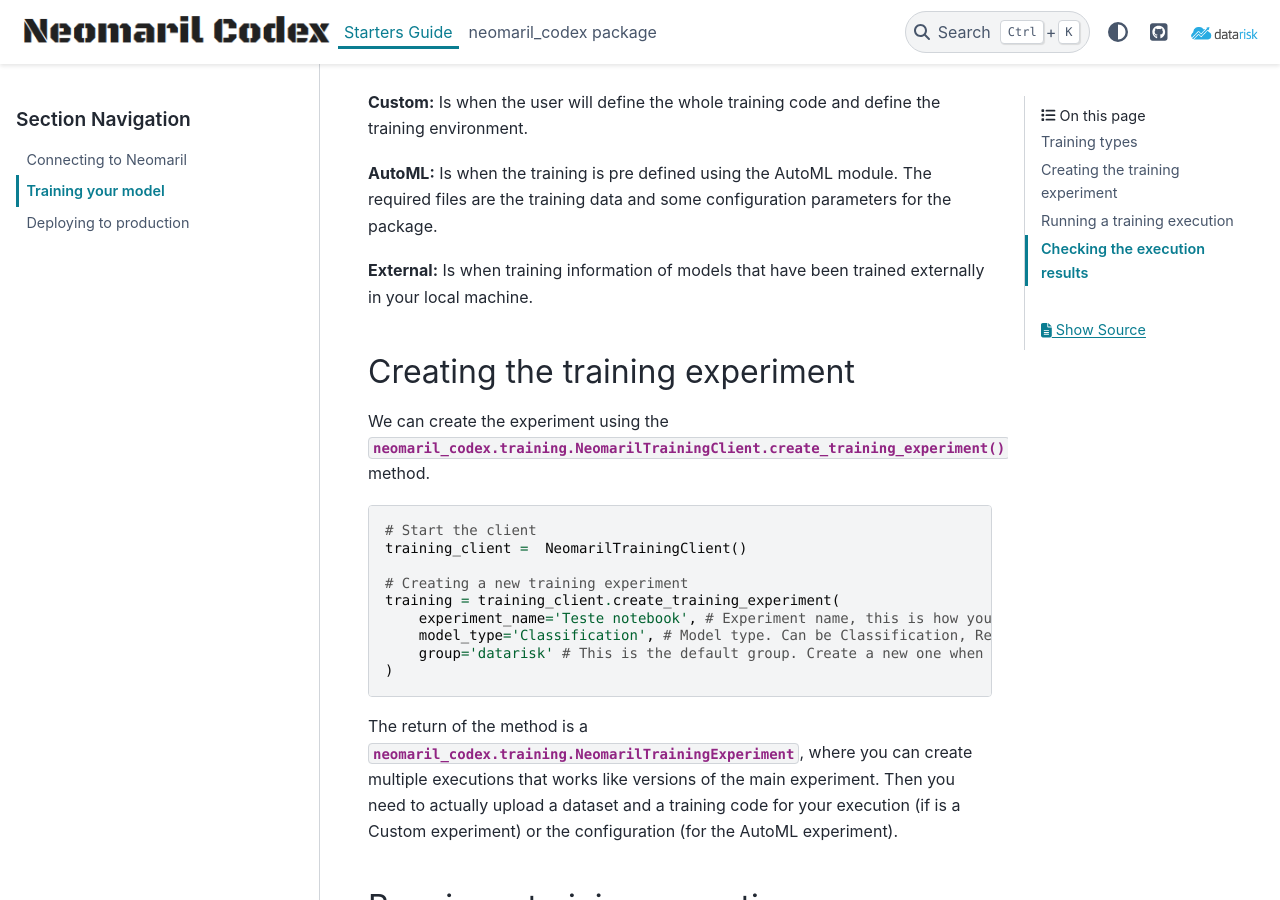
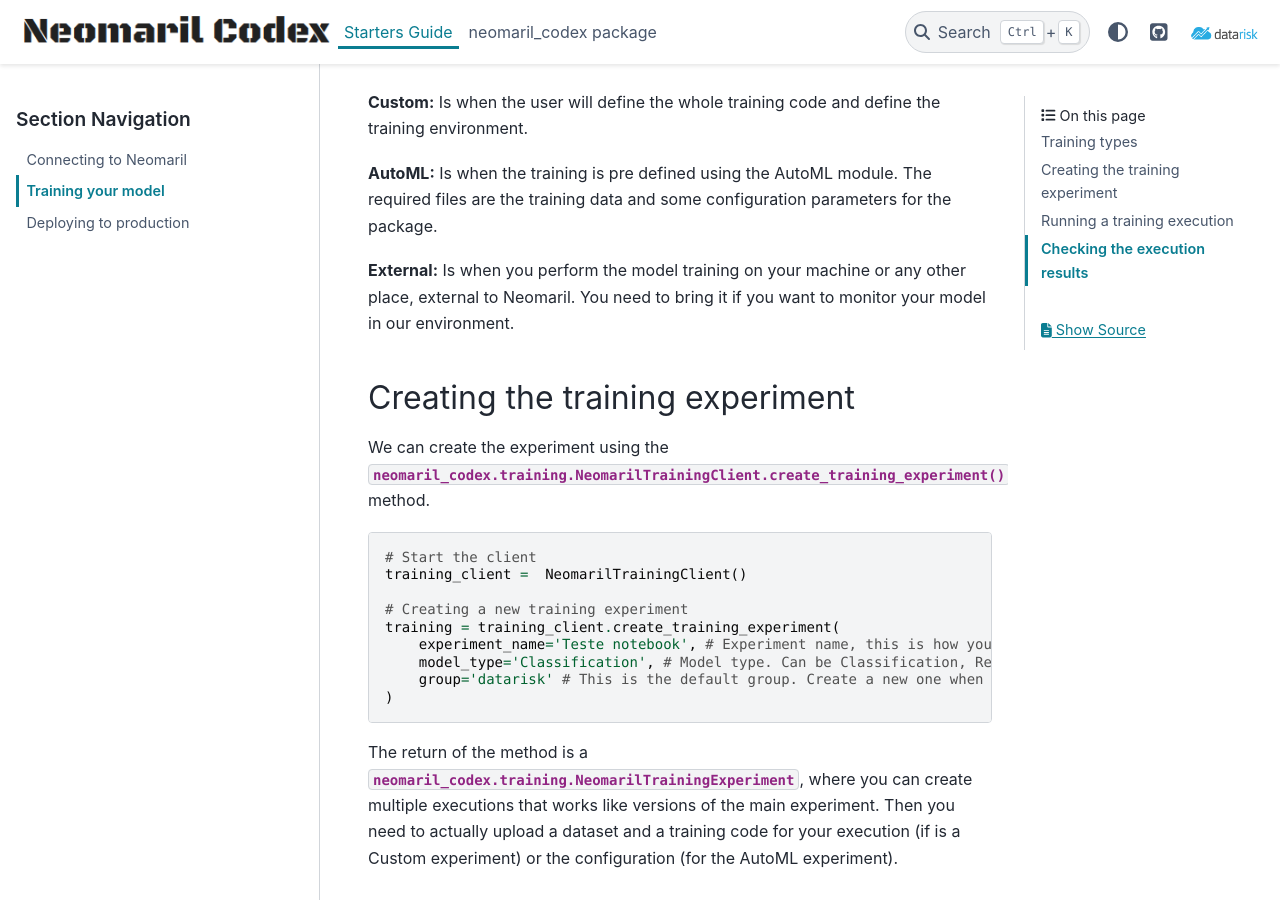
Before and after one commit to datarisk-io/mlops_codex, a Sphinx documentation site: the page built from docs/source/training_guide.rst, in a window 1280 px wide and 900 px high, scrolled down 440 px. Built offline with Sphinx 7.4.7 and the PyData theme 0.15.4, drawn with Linux system fonts in a browser that asks for light colours.

Commit message:
docs: improve External training type explanation

```diff
--- a/docs/source/training_guide.rst
+++ b/docs/source/training_guide.rst
@@ -15,7 +15,7 @@
 
 **AutoML:** Is when the training is pre defined using the AutoML module. The required files are the training data and some configuration parameters for the package.
 
-**External:** Is when training information of models that have been trained externally in your local machine.
+**External:** Is when you perform the model training on your machine or any other place, external to Neomaril. You need to bring it if you want to monitor your model in our environment.
 
 Creating the training experiment
 --------------------------------
```
